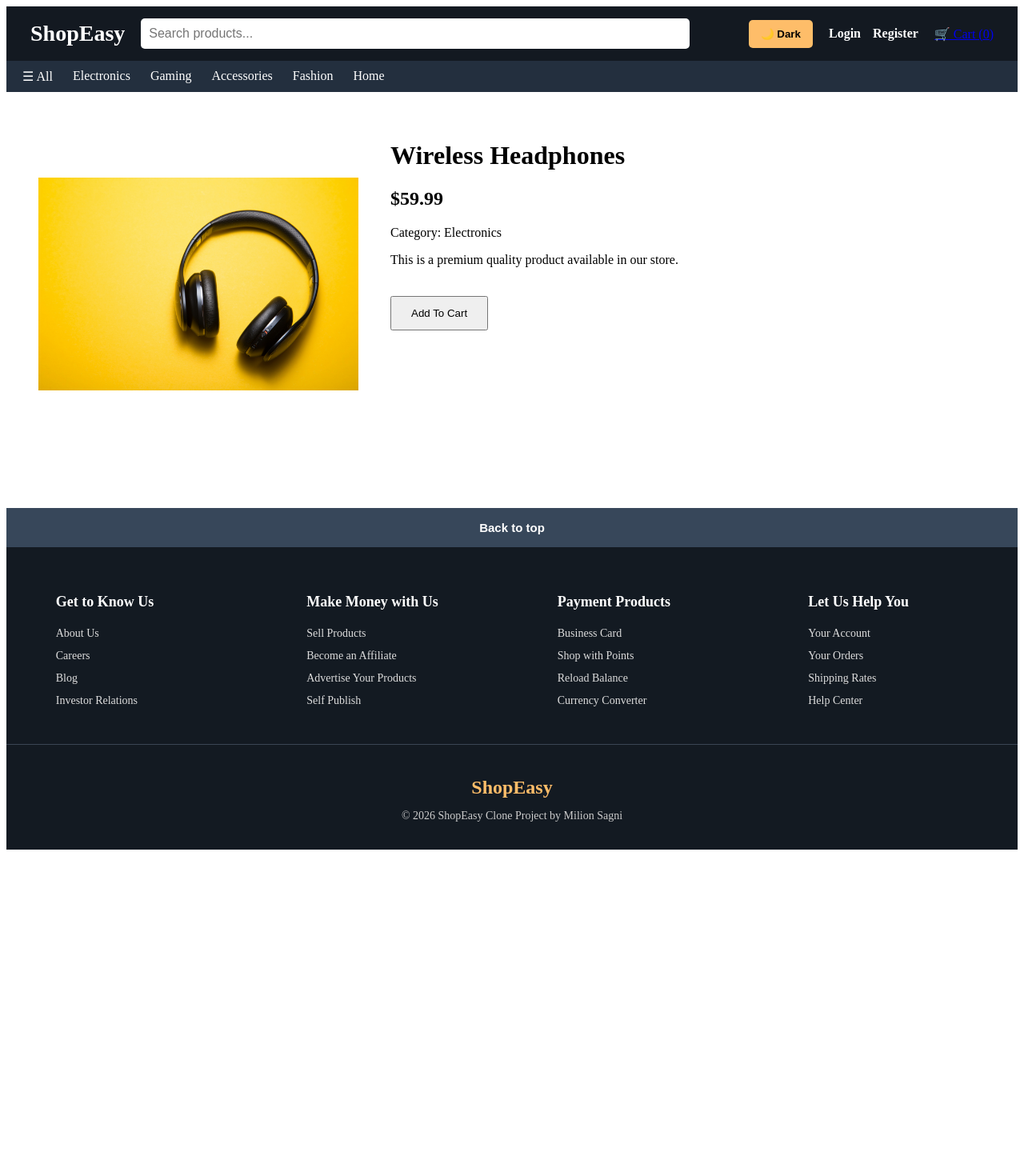
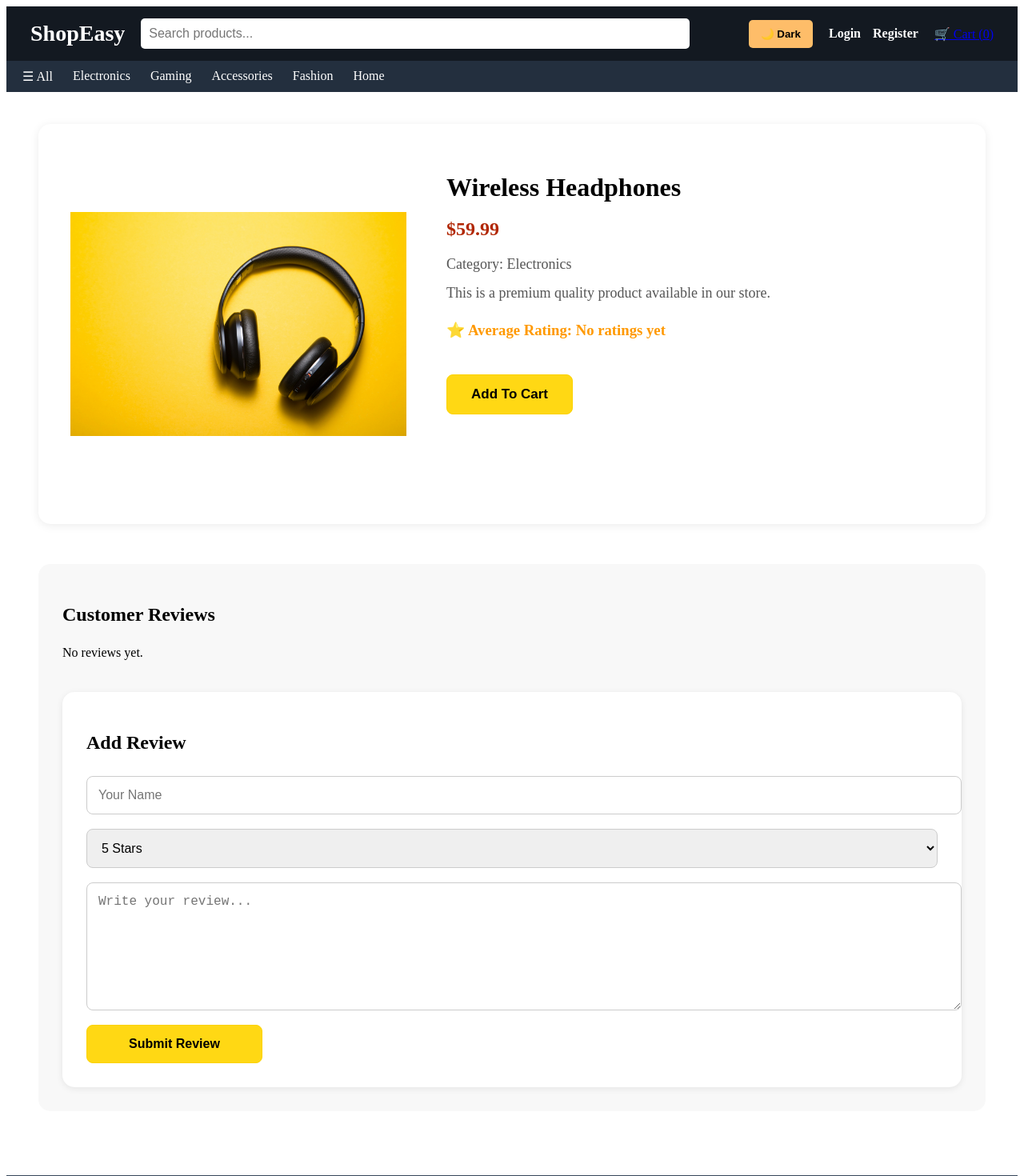
Before and after one commit to mi11io0n-5agni/amazon-clone-react, a React (Vite) app: page /product/1 in a window 1280 px wide. Shown: the top 1470 px of the page at 80% size. Before the commit the page ends 1070 px from the top, so only its background shows below. Built offline with nearby package versions, Linux system fonts and the light colour scheme.

Commit message:
payment method

```diff
--- a/src/App.jsx
+++ b/src/App.jsx
@@ -17,6 +17,7 @@ import ProtectedRoute from "./Components/ProtectedRoute/ProtectedRoute";
 import OrderSuccess from "./pages/OrderSuccess/OrderSuccess";
 import Profile from "./pages/Profile/Profile";
 import Orders from "./pages/Orders/Orders";
+import Payment from "./pages/Payment/Payment";
 
 function App() {
   const [selectedCategory, setSelectedCategory] = useState("All");
@@ -84,6 +85,15 @@ function App() {
           }
         />
 
+      <Route
+      path="/payment"
+      element={
+        <ProtectedRoute>
+          <Payment />
+        </ProtectedRoute>
+      }
+    />
+
         <Route
           path="/order-success"
           element={<OrderSuccess />}
--- a/src/pages/Checkout/Checkout.jsx
+++ b/src/pages/Checkout/Checkout.jsx
@@ -29,9 +29,10 @@ function Checkout() {
     JSON.stringify([...existingOrders, newOrder])
   );
 
-  clearCart();
+  // clearCart();
 
-  navigate("/order-success");
+  // navigate("/order-success");
+  navigate("/payment");
 };
 
   return (
--- /dev/null
+++ b/src/pages/Payment/Payment.jsx
@@ -0,0 +1,82 @@
+import { useState } from "react";
+import { useNavigate } from "react-router-dom";
+import { useCart } from "../../context/CartContext";
+import "./payment.css";
+
+function Payment() {
+  const [method, setMethod] = useState("");
+  const navigate = useNavigate();
+  const { clearCart } = useCart();
+
+  const handlePayment = () => {
+    if (!method) {
+      alert("Please select a payment method.");
+      return;
+    }
+
+    clearCart();
+    navigate("/order-success");
+  };
+
+  return (
+    <div className="payment-container">
+      <div className="payment-card">
+        <h1>Select Payment Method</h1>
+
+        <label>
+          <input
+            type="radio"
+            name="payment"
+            value="Credit Card"
+            onChange={(e) =>
+              setMethod(e.target.value)
+            }
+          />
+          💳 Credit / Debit Card
+        </label>
+
+        <label>
+          <input
+            type="radio"
+            name="payment"
+            value="Bank Transfer"
+            onChange={(e) =>
+              setMethod(e.target.value)
+            }
+          />
+          🏦 Bank Transfer
+        </label>
+
+        <label>
+          <input
+            type="radio"
+            name="payment"
+            value="Telebirr"
+            onChange={(e) =>
+              setMethod(e.target.value)
+            }
+          />
+          📱 Telebirr
+        </label>
+
+        <label>
+          <input
+            type="radio"
+            name="payment"
+            value="Cash on Delivery"
+            onChange={(e) =>
+              setMethod(e.target.value)
+            }
+          />
+          💵 Cash on Delivery
+        </label>
+
+        <button onClick={handlePayment}>
+          Confirm Payment
+        </button>
+      </div>
+    </div>
+  );
+}
+
+export default Payment;
--- /dev/null
+++ b/src/pages/Payment/payment.css
@@ -0,0 +1,60 @@
+.payment-container {
+  display: flex;
+  justify-content: center;
+  align-items: center;
+  min-height: 70vh;
+}
+
+.payment-card {
+  width: 500px;
+  background: white;
+  padding: 35px;
+  border-radius: 15px;
+  box-shadow: 0 2px 12px rgba(0,0,0,0.1);
+}
+
+.payment-card h1 {
+  margin-bottom: 30px;
+  text-align: center;
+}
+
+.payment-card label {
+  display: block;
+  padding: 15px;
+  margin-bottom: 15px;
+  border: 1px solid #ddd;
+  border-radius: 10px;
+  cursor: pointer;
+  font-size: 18px;
+}
+
+.payment-card input {
+  margin-right: 10px;
+}
+
+.payment-card button {
+  width: 100%;
+  margin-top: 25px;
+  padding: 14px;
+  background: #ffd814;
+  border: 1px solid #fcd200;
+  border-radius: 8px;
+  font-size: 17px;
+  font-weight: bold;
+  cursor: pointer;
+}
+
+.payment-card button:hover {
+  background: #f7ca00;
+}
+
+/* Dark Mode */
+
+body.dark-mode .payment-card {
+  background: #1e1e1e;
+  color: white;
+}
+
+body.dark-mode .payment-card label {
+  border-color: #444;
+}
--- a/src/pages/ProductDetails/ProductDetails.jsx
+++ b/src/pages/ProductDetails/ProductDetails.jsx
@@ -1,4 +1,5 @@
 import { useParams } from "react-router-dom";
+import { useState, useEffect } from "react";
 import products from "../../data/products";
 import { useCart } from "../../context/CartContext";
 import "./productdetails.css";
@@ -11,11 +12,64 @@ function ProductDetails() {
     (item) => item.id === Number(id)
   );
 
+  const [reviews, setReviews] = useState([]);
+  const [name, setName] = useState("");
+  const [rating, setRating] = useState(5);
+  const [comment, setComment] = useState("");
+
+  useEffect(() => {
+    const savedReviews =
+      JSON.parse(
+        localStorage.getItem(`reviews-${id}`)
+      ) || [];
+
+    setReviews(savedReviews);
+  }, [id]);
+
+  const submitReview = (e) => {
+    e.preventDefault();
+
+    const newReview = {
+      name,
+      rating,
+      comment,
+      date: new Date().toLocaleDateString(),
+    };
+
+    const updatedReviews = [
+      ...reviews,
+      newReview,
+    ];
+
+    setReviews(updatedReviews);
+
+    localStorage.setItem(
+      `reviews-${id}`,
+      JSON.stringify(updatedReviews)
+    );
+
+    setName("");
+    setRating(5);
+    setComment("");
+  };
+
   if (!product) {
     return <h2>Product not found</h2>;
   }
 
+  const averageRating =
+    reviews.length > 0
+      ? (
+          reviews.reduce(
+            (sum, review) =>
+              sum + Number(review.rating),
+            0
+          ) / reviews.length
+        ).toFixed(1)
+      : "No ratings yet";
+
   return (
+    <div className="details-page">
       <div className="details-container">
         <img
           src={product.image}
@@ -28,16 +82,107 @@ function ProductDetails() {
 
           <h2>${product.price}</h2>
 
-        <p>Category: {product.category}</p>
+          <p>
+            Category: {product.category}
+          </p>
 
           <p>
-          This is a premium quality product available
-          in our store.
+            This is a premium quality product
+            available in our store.
           </p>
 
-        <button onClick={() => addToCart(product)}>
+          <h3>
+            ⭐ Average Rating: {averageRating}
+          </h3>
+
+          <button
+            onClick={() =>
+              addToCart(product)
+            }
+          >
             Add To Cart
           </button>
+        </div>
+      </div>
+
+      <div className="reviews-section">
+        <h2>Customer Reviews</h2>
+
+        {reviews.length === 0 ? (
+          <p>No reviews yet.</p>
+        ) : (
+          reviews.map((review, index) => (
+            <div
+              className="review-card"
+              key={index}
+            >
+              <h3>{review.name}</h3>
+
+              <p>
+                {"⭐".repeat(review.rating)}
+              </p>
+
+              <p>{review.comment}</p>
+
+              <small>
+                {review.date}
+              </small>
+            </div>
+          ))
+        )}
+
+        <form
+          className="review-form"
+          onSubmit={submitReview}
+        >
+          <h2>Add Review</h2>
+
+          <input
+            type="text"
+            placeholder="Your Name"
+            value={name}
+            onChange={(e) =>
+              setName(e.target.value)
+            }
+            required
+          />
+
+          <select
+            value={rating}
+            onChange={(e) =>
+              setRating(e.target.value)
+            }
+          >
+            <option value="5">
+              5 Stars
+            </option>
+            <option value="4">
+              4 Stars
+            </option>
+            <option value="3">
+              3 Stars
+            </option>
+            <option value="2">
+              2 Stars
+            </option>
+            <option value="1">
+              1 Star
+            </option>
+          </select>
+
+          <textarea
+            placeholder="Write your review..."
+            value={comment}
+            onChange={(e) =>
+              setComment(e.target.value)
+            }
+            required
+          />
+
+          <button type="submit">
+            Submit Review
+          </button>
+        </form>
       </div>
     </div>
   );
--- a/src/pages/ProductDetails/productdetails.css
+++ b/src/pages/ProductDetails/productdetails.css
@@ -1,12 +1,26 @@
+.details-page {
+  padding: 40px;
+  max-width: 1400px;
+  margin: auto;
+}
+
+/* =========================
+   Product Details Section
+========================= */
+
 .details-container {
   display: flex;
-  gap: 40px;
+  gap: 50px;
   padding: 40px;
+  flex-wrap: wrap;
+  background: white;
+  border-radius: 15px;
+  box-shadow: 0 2px 12px rgba(0,0,0,0.08);
 }
 
 .details-image {
-  width: 400px;
-  height: 400px;
+  width: 420px;
+  height: 420px;
   object-fit: contain;
 }
 
@@ -14,8 +28,205 @@
   flex: 1;
 }
 
+.details-info h1 {
+  font-size: 32px;
+  margin-bottom: 20px;
+}
+
+.details-info h2 {
+  color: #B12704;
+  margin-bottom: 20px;
+}
+
+.details-info p {
+  font-size: 18px;
+  margin: 15px 0;
+  color: #555;
+}
+
+.details-info h3 {
+  margin-top: 25px;
+  color: #ff9900;
+}
+
 .details-info button {
-  margin-top: 20px;
-  padding: 12px 24px;
+  margin-top: 25px;
+  padding: 14px 30px;
+  background: #ffd814;
+  border: 1px solid #fcd200;
+  border-radius: 8px;
+  font-size: 17px;
+  font-weight: bold;
   cursor: pointer;
+  transition: 0.3s;
 }
+
+.details-info button:hover {
+  background: #f7ca00;
+  transform: translateY(-2px);
+}
+
+/* =========================
+   Reviews Section
+========================= */
+
+.reviews-section {
+  margin-top: 50px;
+  padding: 30px;
+  background: #f8f8f8;
+  border-radius: 15px;
+}
+
+.reviews-section h2 {
+  margin-bottom: 25px;
+}
+
+.review-card {
+  background: white;
+  padding: 20px;
+  border-radius: 12px;
+  margin-bottom: 20px;
+  border: 1px solid #ddd;
+  box-shadow: 0 2px 8px rgba(0,0,0,0.08);
+}
+
+.review-card h3 {
+  margin-bottom: 8px;
+}
+
+.review-card p {
+  margin: 10px 0;
+}
+
+.review-card small {
+  color: gray;
+}
+
+/* =========================
+   Review Form
+========================= */
+
+.review-form {
+  margin-top: 40px;
+  background: white;
+  padding: 30px;
+  border-radius: 15px;
+  box-shadow: 0 2px 8px rgba(0,0,0,0.08);
+
+  display: flex;
+  flex-direction: column;
+  gap: 18px;
+}
+
+.review-form h2 {
+  margin-bottom: 10px;
+}
+
+.review-form input,
+.review-form select,
+.review-form textarea {
+  width: 100%;
+  padding: 14px;
+  font-size: 16px;
+  border: 1px solid #ccc;
+  border-radius: 8px;
+  outline: none;
+  transition: 0.3s;
+}
+
+.review-form input:focus,
+.review-form select:focus,
+.review-form textarea:focus {
+  border-color: #febd69;
+  box-shadow: 0 0 8px rgba(254,189,105,0.5);
+}
+
+.review-form textarea {
+  min-height: 130px;
+  resize: vertical;
+}
+
+.review-form button {
+  width: 220px;
+  padding: 14px;
+  background: #ffd814;
+  border: 1px solid #fcd200;
+  border-radius: 8px;
+  font-size: 16px;
+  font-weight: bold;
+  cursor: pointer;
+  transition: 0.3s;
+}
+
+.review-form button:hover {
+  background: #f7ca00;
+  transform: translateY(-2px);
+}
+
+/* =========================
+   Dark Mode
+========================= */
+
+body.dark-mode .details-container {
+  background: #1e1e1e;
+}
+
+body.dark-mode .details-info {
+  color: white;
+}
+
+body.dark-mode .details-info p {
+  color: #cccccc;
+}
+
+body.dark-mode .reviews-section {
+  background: #181818;
+}
+
+body.dark-mode .review-card {
+  background: #242424;
+  color: white;
+  border-color: #444;
+}
+
+body.dark-mode .review-card small {
+  color: #aaa;
+}
+
+body.dark-mode .review-form {
+  background: #242424;
+}
+
+body.dark-mode .review-form input,
+body.dark-mode .review-form select,
+body.dark-mode .review-form textarea {
+  background: #333;
+  color: white;
+  border: 1px solid #555;
+}
+
+body.dark-mode .review-form input::placeholder,
+body.dark-mode .review-form textarea::placeholder {
+  color: #bbb;
+}
+
+/* =========================
+   Responsive
+========================= */
+
+@media (max-width: 900px) {
+  .details-container {
+    flex-direction: column;
+    align-items: center;
+    text-align: center;
+  }
+
+  .details-image {
+    width: 300px;
+    height: 300px;
+  }
+
+  .review-form button {
+    width: 100%;
+  }
+}
--- a/src/pages/Register/register.css
+++ b/src/pages/Register/register.css
@@ -3,7 +3,6 @@
   justify-content: center;
   padding: 50px;
 }
-
 .register-form {
   width: 400px;
   display: flex;
```
Lines whose indentation alone changed are shown as unchanged.
